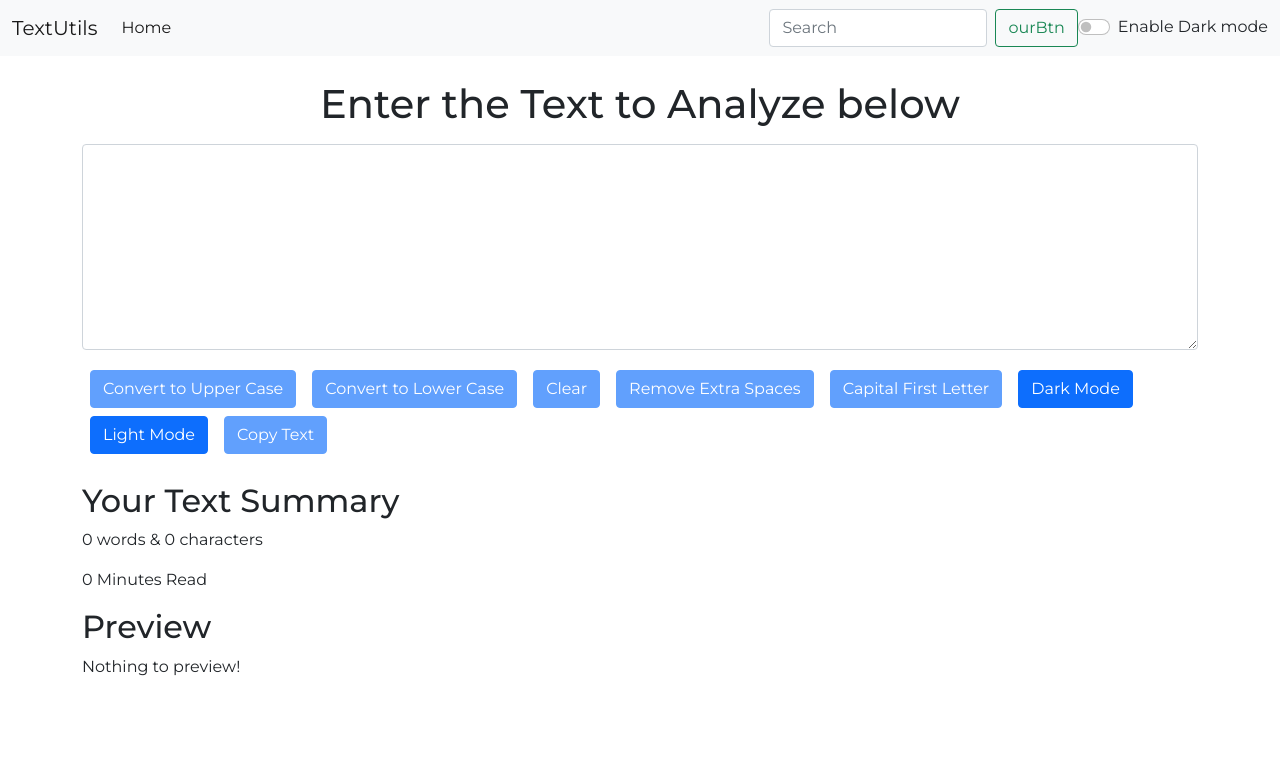
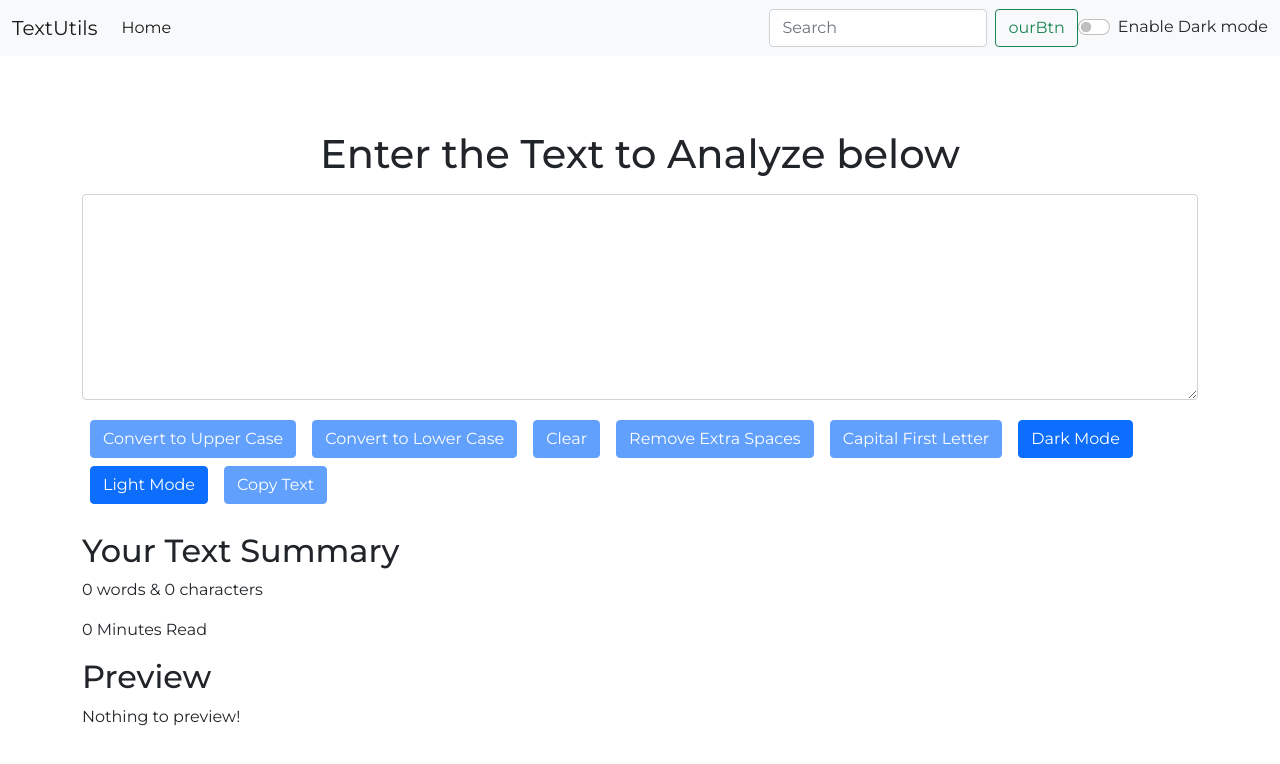
Before and after one commit to Abdul-SJ/TextUtils, a React (Create React App) app: page / in a window 1280 px wide. Shown: the top 764 px of the page. Built offline with nearby package versions, Linux system fonts and the light colour scheme.

Commit message:
Update Alert.js

```diff
--- a/src/components/Alert.js
+++ b/src/components/Alert.js
@@ -7,9 +7,10 @@
     return lower.charAt(0).toUpperCase() + lower.slice(1);
   }
   return (
-    props.alerts && <div className={`alert alert-${props.alerts.typ} alert-dismissible fade show`} role="alert">
+    <div style={{height: '50px'}}>
+    {props.alerts && <div className={`alert alert-${props.alerts.typ} alert-dismissible fade show`} role="alert">
       <strong>{captialize(props.alerts.typ)}</strong>: {props.alerts.msg}
-      {/* <button type="button" className="btn-close" data-bs-dismiss="alert" aria-label="Close"></button> */}
+    </div>}
     </div>
   )
 }
```
